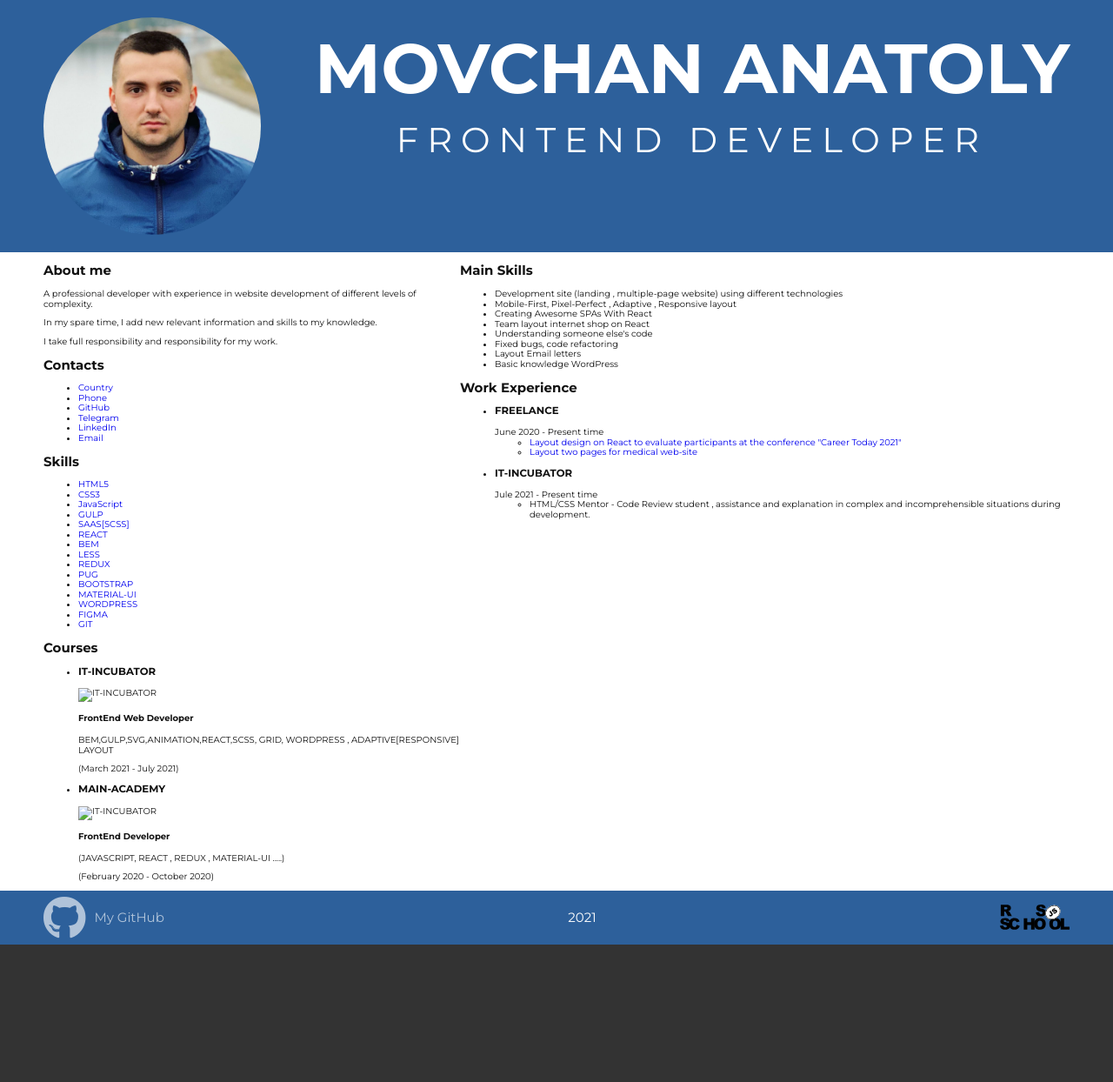
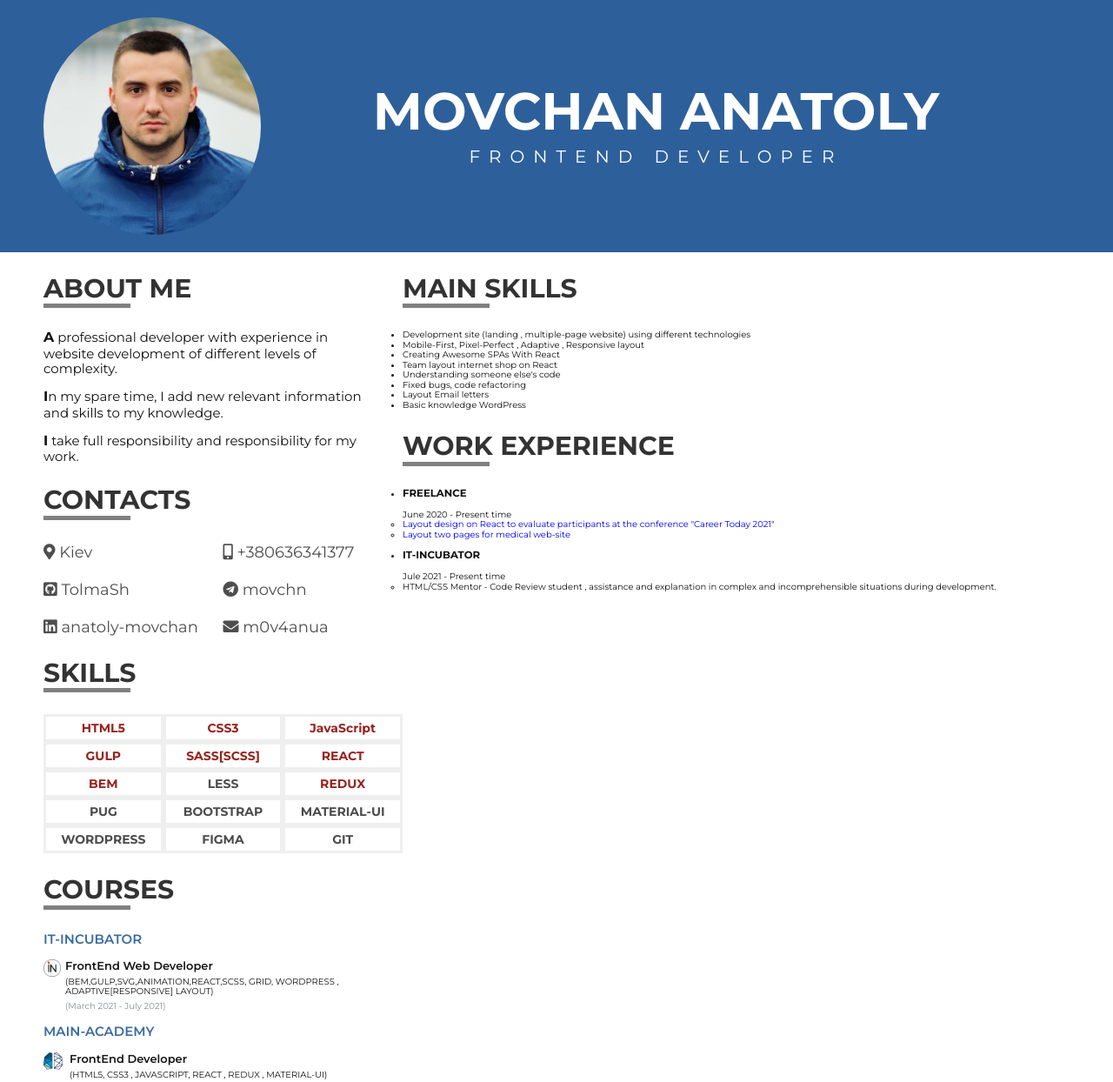
Before and after one commit to TolmaSh/rsschool-cv, a plain HTML site: page index.html in a window 1280 px wide. Shown: the top 1244 px of the page at 87% size. Before the commit the page ends 1086 px from the top, so only its background shows below. Drawn offline with Linux system fonts and the light colour scheme.

Commit message:
feat: add more information about me and styled

```diff
--- a/index.html
+++ b/index.html
@@ -37,73 +37,61 @@
 						<h2 class="contacts__title title">Contacts</h2>
 						<ul class="contacts__list">
 							<li class="contacts__item">
-								<a href="#" class="contacts__link">Country</a>
+								<a href="https://ru.wikipedia.org/wiki/%D0%9A%D0%B8%D0%B5%D0%B2" class="contacts__link">
+									<i class="fas fa-map-marker-alt"></i>
+									<span>Kiev</span>
+								</a>
 							</li>
 							<li class="contacts__item">
-								<a href="#" class="contacts__link">Phone</a>
+								<a class="contacts__link" href="tel:+380636341377">
+									<i class="fas fa-mobile-alt"></i>
+									<span>+380636341377</span>
+								</a>
 							</li>
 							<li class="contacts__item">
-								<a class="contacts__link" href="#">GitHub</a>
+								<a class="contacts__link" href="https://github.com/TolmaSh">
+									<i class="fab fa-github-square"></i>
+									<span>TolmaSh</span>
+								</a>
 							</li>
 							<li class="contacts__item">
-								<a class="contacts__link" href="#">Telegram</a>
+								<a class="contacts__link" href="https://t.me/movchn">
+									<i class="fab fa-telegram"></i>
+									<span>movchn</span>
+								</a>
 							</li>
 							<li class="contacts__item">
-								<a class="contacts__link" href="#">LinkedIn</a>
+								<a class="contacts__link" href="https://www.linkedin.com/in/anatoly-movchan/">
+									<i class="fab fa-linkedin"></i>
+									<span>anatoly-movchan</span>
+								</a>
 							</li>
 							<li class="contacts__item">
-								<a class="contacts__link" href="#">Email</a>
+								<a class="contacts__link" href="mailto:m0v4anua@gmail.com">
+									<i class="fas fa-envelope"></i>
+									<span>m0v4anua</span>
+								</a>
 							</li>
 						</ul>
 					</section>
 					<section class="about__skills skills">
 						<h2 class="skills__title title">Skills</h2>
 						<ul class="skills__list">
-							<li class="skills__item">
-								<a href="#" class="skills__link">HTML5</a>
-							</li>
-							<li class="skills__item">
-								<a href="#" class="skills__link">CSS3</a>
-							</li>
-							<li class="skills__item">
-								<a href="#" class="skills__link">JavaScript</a>
-							</li>
-							<li class="skills__item">
-								<a href="#" class="skills__link">GULP</a>
-							</li>
-							<li class="skills__item">
-								<a href="#" class="skills__link">SAAS[SCSS]</a>
-							</li>
-							<li class="skills__item">
-								<a href="#" class="skills__link">REACT</a>
-							</li>
-							<li class="skills__item">
-								<a href="#" class="skills__link">BEM</a>
-							</li>
-							<li class="skills__item">
-								<a href="#" class="skills__link">LESS</a>
-							</li>
-							<li class="skills__item">
-								<a href="#" class="skills__link">REDUX</a>
-							</li>
-							<li class="skills__item">
-								<a href="#" class="skills__link">PUG</a>
-							</li>
-							<li class="skills__item">
-								<a href="#" class="skills__link">BOOTSTRAP</a>
-							</li>
-							<li class="skills__item">
-								<a href="#" class="skills__link">MATERIAL-UI</a>
-							</li>
-							<li class="skills__item">
-								<a href="#" class="skills__link">WORDPRESS</a>
-							</li>
-							<li class="skills__item">
-								<a href="#" class="skills__link">FIGMA</a>
-							</li>
-							<li class="skills__item">
-								<a href="#" class="skills__link">GIT</a>
-							</li>
+							<li class="skills__item skills__item--red">HTML5</li>
+							<li class="skills__item skills__item--red">CSS3</li>
+							<li class="skills__item skills__item--red">JavaScript</li>
+							<li class="skills__item skills__item--red">GULP</li>
+							<li class="skills__item skills__item--red">SASS[SCSS]</li>
+							<li class="skills__item skills__item--red">REACT</li>
+							<li class="skills__item skills__item--red">BEM</li>
+							<li class="skills__item">LESS</li>
+							<li class="skills__item skills__item--red">REDUX</li>
+							<li class="skills__item">PUG</li>
+							<li class="skills__item">BOOTSTRAP</li>
+							<li class="skills__item">MATERIAL-UI</li>
+							<li class="skills__item">WORDPRESS</li>
+							<li class="skills__item">FIGMA</li>
+							<li class="skills__item">GIT</li>
 						</ul>
 					</section>
 					<section class="about__courses courses">
@@ -112,10 +100,10 @@
 							<li class="courses__item">
 								<h3 class="courses__name">IT-INCUBATOR</h3>
 									<div class="courses__information">
-										<img class="courses__img" src="#" alt="IT-INCUBATOR">
+										<img class="courses__img" src="./img/it-incubator.png" alt="IT-INCUBATOR">
 										<div class="courses__information-content">
 											<h4 class="courses__position">FrontEnd Web Developer</h4>
-											<p class="courses__technology">BEM,GULP,SVG,ANIMATION,REACT,SCSS, GRID, WORDPRESS , ADAPTIVE[RESPONSIVE] LAYOUT </p>
+											<p class="courses__technology">(BEM,GULP,SVG,ANIMATION,REACT,SCSS, GRID, WORDPRESS , ADAPTIVE[RESPONSIVE] LAYOUT)</p>
 											<span class="courses__duration"> (March 2021 - July 2021)</span>
 										</div>
 									</div>
@@ -123,10 +111,10 @@
 							<li class="courses__item">
 								<h3 class="courses__name">MAIN-ACADEMY</h3>
 									<div class="courses__information">
-										<img class="courses__img" src="#" alt="IT-INCUBATOR">
+										<img class="courses__img" src="./img/MainAcademy.png" alt="Main Academy">
 										<div class="courses__information-content">
 											<h4 class="courses__position">FrontEnd Developer</h4>
-											<p class="courses__technology">(JAVASCRIPT, REACT , REDUX , MATERIAL-UI .....)</p>
+											<p class="courses__technology">(HTML5, CSS3 , JAVASCRIPT, REACT , REDUX , MATERIAL-UI)</p>
 											<span class="courses__duration">(February 2020 - October 2020)</span>
 										</div>
 									</div>
--- a/scss/base/_normalize.scss
+++ b/scss/base/_normalize.scss
@@ -348,3 +348,11 @@ template {
 [hidden] {
   display: none;
 }
+
+/**
+* NULL padding  in UL tag
+*/
+
+ul {
+	padding: 0;
+}
--- a/scss/components/_title.scss
+++ b/scss/components/_title.scss
@@ -0,0 +1,12 @@
+.title {
+	font-size: 3rem;
+	text-transform: uppercase;
+	color: rgb(51, 51, 51);
+	&::after {
+		content: "";
+		display: block;
+		width: 100px;
+		height: 5px;
+		background-color: gray;
+	}
+}
--- a/scss/layout/_header.scss
+++ b/scss/layout/_header.scss
@@ -1,12 +1,16 @@
 .header {
 	background-color:$blueBg;
 	padding: 20px 0;
+	.container {
+		align-items: center;
+	}
 	&__photo {
 		position: relative;
 		width: 250px;
 		height: 250px;
 		border-radius: 50%;
 		overflow: hidden;
+
 		&-item {
 			position: absolute;
 			top: 0;
@@ -23,11 +27,12 @@
 		flex-direction: column;
 		align-items: center;
 		text-transform: uppercase;
+		margin-right: 150px;
 		&-name {
-			font-size: 8rem;
+			font-size: 6rem;
 		}
 		&-position {
-			font-size: 4rem;
+			font-size: 2rem;
 			letter-spacing: 10px;
 			line-height: 1.8;
 			font-weight: 400;
--- /dev/null
+++ b/scss/layout/_main.scss
@@ -0,0 +1,17 @@
+.main {
+	flex: 1 1 auto;
+	padding-bottom: 50px;
+	.container {
+		flex-grow: 1;
+	}
+}
+.about {
+	flex-basis: 35%;
+}
+.experience {
+	flex-basis: 65%;
+}
+@import "./about/information";
+@import "./about/contacts";
+@import "./about/skills";
+@import "./about/courses";
--- /dev/null
+++ b/scss/layout/about/_contacts.scss
@@ -0,0 +1,18 @@
+.contacts {
+	&__list {
+		display: grid;
+		font-size: 2rem;
+		grid-template-columns: 1fr 1fr;
+		row-gap: 20px;
+	}
+	&__item {
+		list-style-type: none;
+	}
+	&__link {
+		font-size: 1.8rem;
+		color: rgba(17, 17, 17, 0.747);
+		&:hover {
+			color: rgb(17, 17, 17);
+		}
+	}
+}
--- /dev/null
+++ b/scss/layout/about/_courses.scss
@@ -0,0 +1,33 @@
+.courses {
+	&__img {
+		width: 25px;
+		height: 20px;
+	}
+	&__information {
+		display: flex;
+		&-content {
+			margin-left: 5px;
+		}
+	}
+	&__item {
+		list-style: none;
+	}
+	&__name {
+		color: #3a6ba2;
+		font-weight: 600;
+		font-size: 1.5rem;
+	}
+	&__position {
+		color: #141414;
+		font-size: 1.3rem;
+		margin: 0;
+		font-weight: 600;
+	}
+	&__technology {
+		margin: 5px 0;
+	}
+	&__duration {
+		color: #868e90;
+
+	}
+}
--- /dev/null
+++ b/scss/layout/about/_information.scss
@@ -0,0 +1,11 @@
+.information {
+	&__text {
+		font-size: 1.5rem;
+		max-width: 90%;
+		font-weight: 400;
+		&::first-letter {
+			font-weight: 700;
+			font-size: 1.6rem;
+		}
+	}
+}
--- /dev/null
+++ b/scss/layout/about/_skills.scss
@@ -0,0 +1,18 @@
+.skills {
+	&__list {
+		display: grid;
+		grid-template-columns: repeat(3,1fr);
+	}
+	&__item {
+		list-style: none;
+		border: 3px solid #efefef;
+		text-align: center;
+		padding: 5px;
+		font-size: 1.4rem;
+		color: #4c4c4c;
+		font-weight: 700;
+		&--red {
+			color:#99221d;
+		}
+	}
+}
--- a/scss/style.scss
+++ b/scss/style.scss
@@ -28,9 +28,6 @@ body {
 		padding:0 50px;
 	}
 }
-.main {
-	flex: 1 1 auto;
-}
 .visually-hidden {
   position: absolute;
   width: 1px;
@@ -43,8 +40,7 @@ body {
   clip: rect(0 0 0 0);
   overflow: hidden;
 }
-
+@import "./components/title";
 @import "./layout/header";
-@import "./layout/about";
-@import "./layout/experience";
+@import "./layout/main";
 @import "./layout/footer";
```
Also changed, not shown: css/style.css, img/MainAcademy.png (added), img/it-incubator.png (added), scss/layout/_about.scss (deleted), scss/layout/_experience.scss (deleted).
